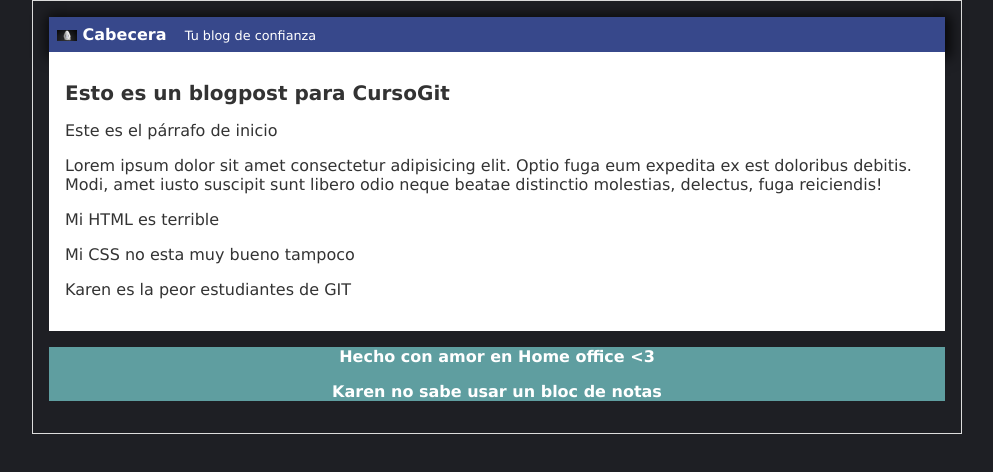
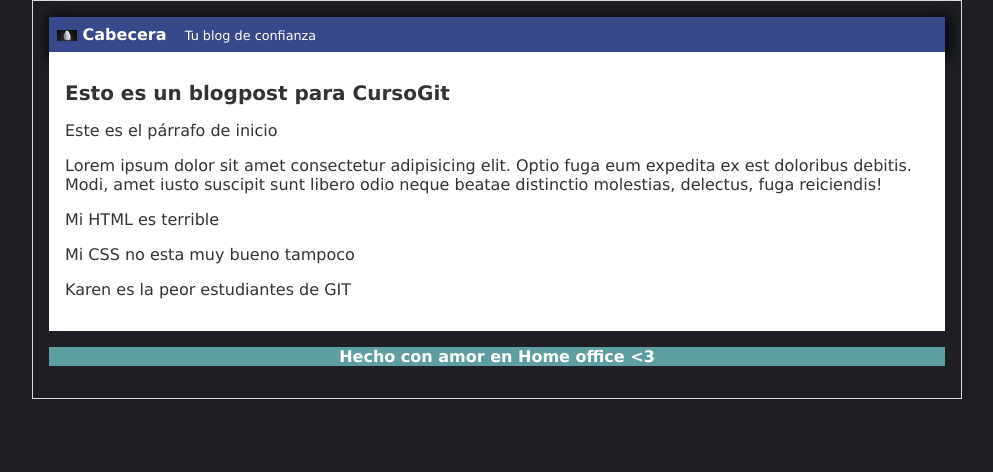
Before and after one commit to Terricola/cursoGit, a plain HTML site: page index.html in a window 1280 px wide. Shown: the whole page, without its empty margins (143-1136 px from the left). Drawn offline with Linux system fonts and the light colour scheme.

Commit message:
Revert "Update index.html"
This reverts commit 7b792cece7b26e8591390e1e2d30d1d8737145c9.

```diff
--- a/index.html
+++ b/index.html
@@ -25,7 +25,6 @@
         </div>
         <div id="footer">
             <p>Hecho con amor en Home office <3</p>
-            <p>Karen no sabe usar un bloc de notas</p>
         </div>
     </div>
 
```
